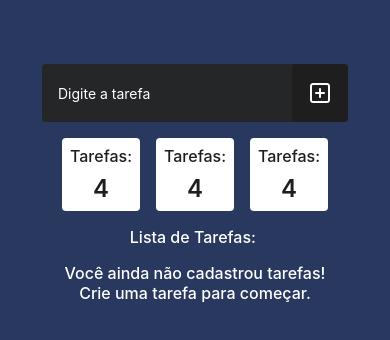
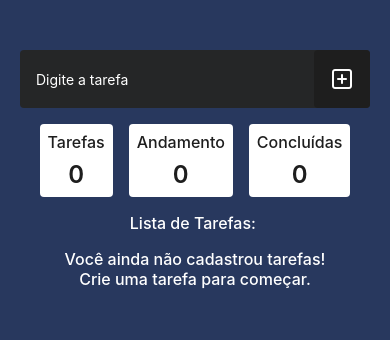
Before and after one commit to VictorCMarquesDEV/ResTIC-app-lista, a React Native app: screen / in a window 390 px wide. Shown: the top 340 px of the page. Built offline with nearby package versions, Linux system fonts and the light colour scheme.

Commit message:
add dinamic counter tasks

```diff
--- a/App.tsx
+++ b/App.tsx
@@ -1,10 +1,10 @@
 import { StatusBar } from 'expo-status-bar';
-import { FlatList, StyleSheet, View, Text, TextInput, TouchableOpacity, Alert } from 'react-native';
+import { FlatList, StyleSheet, View, Text, Alert, ScrollView } from 'react-native';
 import { Task } from './src/components/Task';
 import { CardNumber } from './src/components/CardNumber';
 import { InputAddTask } from './src/components/InputAddTask';
 import { useEffect, useState } from 'react';
-import { Feather } from '@expo/vector-icons';
+
 
 //app-lista: Aplicativo de Lista de Tarefas
 
@@ -13,6 +13,8 @@ export default function App() {
   const [tasks, setTasks] = useState<{ description: string; check: boolean }[]>([]);
   const [taskText, setTaskText] = useState("");
   const [countTask, setCountTask] = useState(0);
+  const [countInProgress, setCountInProgress] = useState(0);
+  const [countCompleted, setCountCompleted] = useState(0);
 
   function handleTaskAdd() {
     if (taskText == "") {
@@ -25,46 +27,90 @@ export default function App() {
     const newTask = { description: taskText, check: false };
     setTasks([...tasks, newTask]);
     setTaskText('');
+    setCountInProgress(countInProgress + 1);
   }
+
+  function handleTaskChangeStatus(taskToChange: { description: string, check: boolean }) {
+    const updatedTasks = tasks.filter((task) => task !== taskToChange)
+    const newTask = {
+      description: taskToChange.description,
+      check: !taskToChange.check,
+    }
+    updatedTasks.push(newTask);
+    setTasks(updatedTasks);
+
+    if (taskToChange.check) {
+      setCountInProgress(countInProgress - 1);
+      setCountCompleted(countCompleted + 1);
+    } else {
+      setCountInProgress(countInProgress + 1);
+      setCountCompleted(countCompleted - 1);
+    }
+  }
+
+  function handleTaskDelete(taskToDelete: { description: string, check: boolean }) {
+    {/*Alert.alert(`Atenção. Deseja realmente remover a tarefa ${taskToDelete.description}?`,
+      [
+        {
+          text: { "Sim"},
+          onPress: () => {
+            const updatedTasks = tasks.filter((task) => task != taskToDelete)
+            setTasks(updatedTasks);
+          }
+        },
+        { text: { "Não"}, style: { "cancel"} },
+      ]
+    ) */}
+    const updatedTasks = tasks.filter((task) => task != taskToDelete)
+    setTasks(updatedTasks);
+
+    if (taskToDelete.check) {
+      setCountCompleted(countCompleted - 1);
+    } else {
+      setCountInProgress(countInProgress - 1);
+    }
+  };
 
   useEffect(() => {
     let totalTasks = tasks.length;
     setCountTask(totalTasks);
+
+    const inProgressTasks = tasks.filter((task) => !task.check);
+    const completedTasks = tasks.filter((task) => task.check);
+    setCountInProgress(inProgressTasks.length);
+    setCountCompleted(completedTasks.length);
+
   }, [tasks]);
 
   return (
     <View style={styles.container}>
       <StatusBar style='auto' />
 
-      <View style={styles.inputContainer}>
-        <TextInput
-          style={styles.input}
-          placeholder='Digite a tarefa'
-          placeholderTextColor="white"
-          keyboardType='default'
-          onChangeText={setTaskText}
-          value={taskText}
-        />
-        <TouchableOpacity style={styles.inputButton} onPress={handleTaskAdd}>
-          <Feather name='plus-square' size={24} color='white' />
-        </TouchableOpacity>
-      </View>
+      <InputAddTask
+        onPress={handleTaskAdd}
+        onChangeText={setTaskText}
+        value={taskText}
+      />
 
       <View style={{ flexDirection: 'row', gap: 16 }}>
-        <CardNumber />
-        <CardNumber />
-        <CardNumber />
+        <CardNumber title='Tarefas' num={countTask} />
+        <CardNumber title='Andamento' num={countInProgress} />
+        <CardNumber title='Concluídas' num={countCompleted} />
       </View>
 
       <View style={styles.tasks}>
         <Text style={{ color: '#ffffff', fontSize: 16, fontWeight: 500, marginBottom: 16 }}>Lista de Tarefas: </Text>
-
         <FlatList
           data={tasks}
           keyExtractor={(item, index) => index.toString()}
           renderItem={
             ({ item }) => (
-              <Task />
+              <Task
+                title={item.description}
+                status={item.check}
+                onCheck={() => handleTaskChangeStatus(item)}
+                onRemove={() => handleTaskDelete(item)}
+              />
             )
           }
           ListEmptyComponent={() => (
@@ -76,7 +122,6 @@ export default function App() {
         />
       </View>
     </View>
-
   );
 }
 
@@ -86,28 +131,13 @@ const styles = StyleSheet.create({
     backgroundColor: '#28385E',
     alignItems: 'center',
     justifyContent: 'flex-start',
-    padding: 16,
-    paddingTop: 64,
+    padding: 20,
+    paddingTop: 50,
     gap: 16,
-  },
-  inputContainer: {
-    flexDirection: 'row',
-    borderRadius: 4,
-    backgroundColor: '#252627',
-  },
-  input: {
-    flex: 1,
-    padding: 16,
-    color: '#ffffff',
-  },
-  inputButton: {
-    backgroundColor: '#1e1e1e',
-    padding: 16,
-    borderRadius: 4,
   },
   tasks: {
     justifyContent: 'flex-start',
-    width: '100%',
+    flex: 1,
     alignItems: 'center',
     flexDirection: 'column',
   }
--- a/package.json
+++ b/package.json
@@ -14,6 +14,7 @@
     "expo-status-bar": "~1.12.1",
     "react": "18.2.0",
     "react-native": "0.74.5",
+    "react-native-safe-area-context": "^4.10.9",
     "styled-components": "^6.1.12"
   },
   "devDependencies": {
--- a/src/components/CardNumber/index.tsx
+++ b/src/components/CardNumber/index.tsx
@@ -1,10 +1,15 @@
 import { Container, CardTitle, CardValue } from './styles'
 
-export function CardNumber() {
+type Props = {
+    title: string;
+    num: number;
+}
+
+export function CardNumber({ title, num }: Props) {
     return (
         <Container>
-            <CardTitle>Tarefas:</CardTitle>
-            <CardValue>4</CardValue>
+            <CardTitle>{title}</CardTitle>
+            <CardValue>{num}</CardValue>
         </Container>
     );
 }
--- a/src/components/InputAddTask/index.tsx
+++ b/src/components/InputAddTask/index.tsx
@@ -1,16 +1,29 @@
 import { Feather } from '@expo/vector-icons';
-import { Container,  Input, InputButton} from "./styles";
+import { Container, Input, InputButton } from "./styles";
 
-export function InputAddTask(){
-    return(
+type Props = {
+    onPress: () => void;
+    onChangeText: (text0: string) => void;
+    value: string;
+}
+
+export function InputAddTask({ onPress, onChangeText, value }: Props) {
+    return (
         <Container>
             <Input
                 placeholder='Digite a tarefa'
-                placeholderTextColor="white"
+                placeholderTextColor="#FFFFFF"
                 keyboardType='default'
+                value={value}
+                onChangeText={onChangeText}
             />
-            <InputButton>
-                <Feather name='plus-square' size={24} color='white'/>
+            <InputButton onPress={onPress}
+            >
+                <Feather
+                    name='plus-square'
+                    size={24}
+                    color='white'
+                />
             </InputButton>
         </Container>
     );
--- a/src/components/InputAddTask/styles.ts
+++ b/src/components/InputAddTask/styles.ts
@@ -3,14 +3,15 @@ import styled from "styled-components/native";
 export const Container = styled.View`
     flex-direction: row;
     width: 100%;
+    background-color: #252627;
+    border-radius: 4px;
 `
 
 export const Input = styled.TextInput`
-    background-color: #252627;
     flex: 1;
     padding: 16px;
     border-radius: 4px;
-    color: #ffffff;
+    color: #FFFFFF;
 `
 
 export const InputButton = styled.TouchableOpacity`
--- a/src/components/Task/index.tsx
+++ b/src/components/Task/index.tsx
@@ -1,14 +1,22 @@
 import { Feather } from '@expo/vector-icons'
 import { Container, TaskText, TaskDone, TaskDelete } from './styles'
 
-export function Task() {
+type Props = {
+    title: string;
+    status: boolean;
+    onCheck?: () => void;
+    onRemove?: () => void;
+}
+
+export function Task({ title, status, onCheck, onRemove }: Props) {
     return (
         <Container>
-            <TaskDone>
-                <Feather name="square" size={24} color="white" />
+            <TaskDone onPress={onCheck} style={status ? { backgroundColor: '#0E9577' } : {}}>
+                {!status && <Feather name="square" size={24} color="white" />}
+                {status && <Feather name="check-square" size={24} color="white" />}
             </TaskDone>
-            <TaskText>Tarefa</TaskText>
-            <TaskDelete>
+            <TaskText>{title}</TaskText>
+            <TaskDelete onPress={onRemove}>
                 <Feather name="trash-2" size={24} color="white" />
             </TaskDelete>
         </Container>
```
Also changed, not shown: 1 other file (tests, documents, lock files or other folders).
